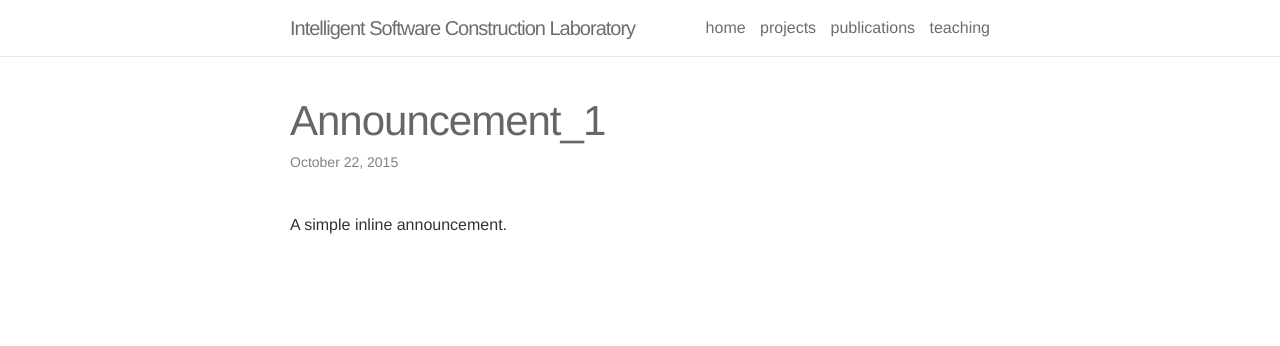
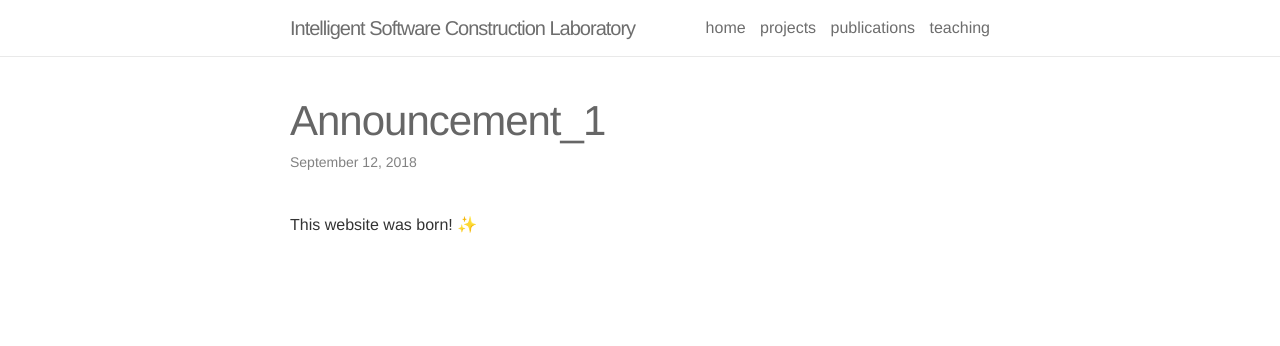
Before and after one commit to bergel/ISCL, a Jekyll site: the page built from _news/announcement_1.md, in a window 1280 px wide. Shown: the top 346 px of the page. Built offline with Jekyll 4.4.1, drawn with Linux system fonts in a browser that asks for light colours; nearby versions of some CDN libraries; emoji names are drawn with the system emoji font.

Commit message:
update news

```diff
--- a/_news/announcement_1.md
+++ b/_news/announcement_1.md
@@ -1,7 +1,7 @@
 ---
 layout: post
-date: 2015-10-22 15:59:00-0400
+date: 2018-09-12 12:59:00-0400
 inline: true
 ---
 
-A simple inline announcement.
+This website was born! :sparkles:
```
Also changed, not shown: _news/announcement_3.md (deleted, +0 -7 lines).
